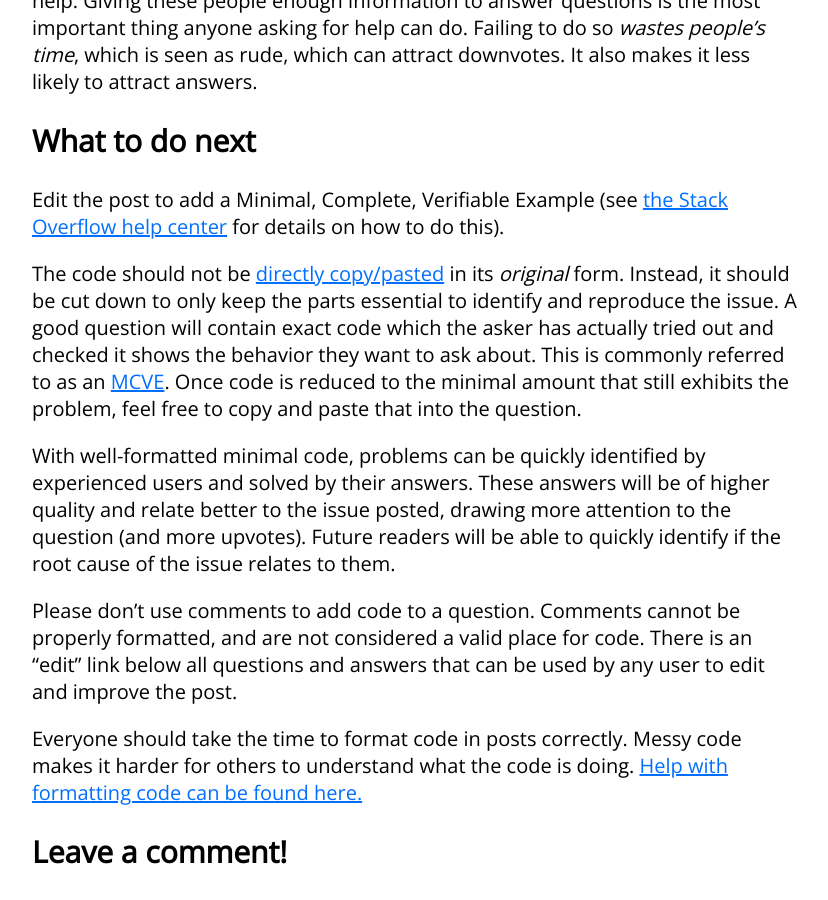
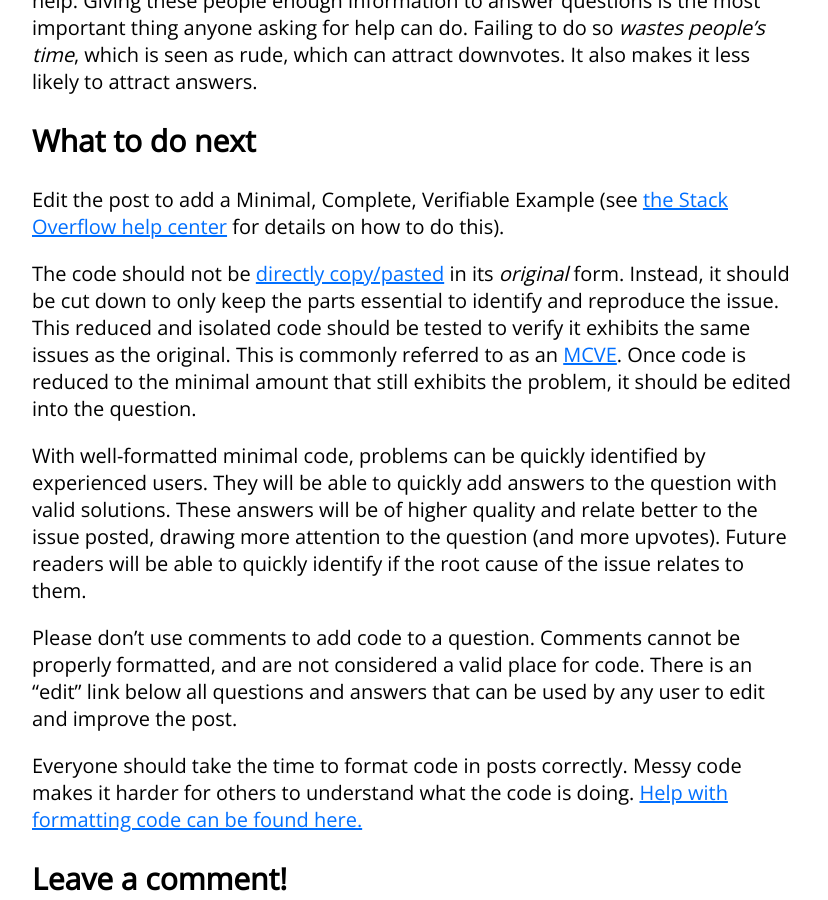
Before and after one commit to WillSullivan/idownvotedbecause, a Jekyll site: the page built from stackoverflow/nocode.md, in a window 1280 px wide and 900 px high, scrolled down 824 px. Shown: the whole window, without its empty margins (224-1052 px from the left). Built offline with Jekyll 4.4.1, drawn with Linux system fonts in a browser that asks for light colours; comment, search, counter and statistics services are not loaded.

Commit message:
Update nocode.md

```diff
--- a/stackoverflow/nocode.md
+++ b/stackoverflow/nocode.md
@@ -22,9 +22,9 @@ It can also show that not much effort was put into writing the question. Remembe
 ## What to do next {#whattodonext}
 Edit the post to add a Minimal, Complete, Verifiable Example (see [the Stack Overflow help center](https://stackoverflow.com/help/mcve) for details on how to do this).
 
-The code should not be [directly copy/pasted]({% link stackoverflow/toomuchcode.md %}) in its *original* form. Instead, it should be cut down to only keep the parts essential to identify and reproduce the issue. A good question will contain exact code which the asker has actually tried out and checked it shows the behavior they want to ask about. This is commonly referred to as an [MCVE](https://stackoverflow.com/help/mcve). Once code is reduced to the minimal amount that still exhibits the problem, feel free to copy and paste that into the question.
+The code should not be [directly copy/pasted]({% link stackoverflow/toomuchcode.md %}) in its *original* form. Instead, it should be cut down to only keep the parts essential to identify and reproduce the issue. This reduced and isolated code should be tested to verify it exhibits the same issues as the original. This is commonly referred to as an [MCVE](https://stackoverflow.com/help/mcve). Once code is reduced to the minimal amount that still exhibits the problem, it should be edited into the question.
 
-With well-formatted minimal code, problems can be quickly identified by experienced users and solved by their answers. These answers will be of higher quality and relate better to the issue posted, drawing more attention to the question (and more upvotes). Future readers will be able to quickly identify if the root cause of the issue relates to them.
+With well-formatted minimal code, problems can be quickly identified by experienced users. They will be able to quickly add answers to the question with valid solutions. These answers will be of higher quality and relate better to the issue posted, drawing more attention to the question (and more upvotes). Future readers will be able to quickly identify if the root cause of the issue relates to them.
 
 Please don't use comments to add code to a question.  Comments cannot be properly formatted, and are not considered a valid place for code.  There is an "edit" link below all questions and answers that can be used by any user to edit and improve the post.
 
```
